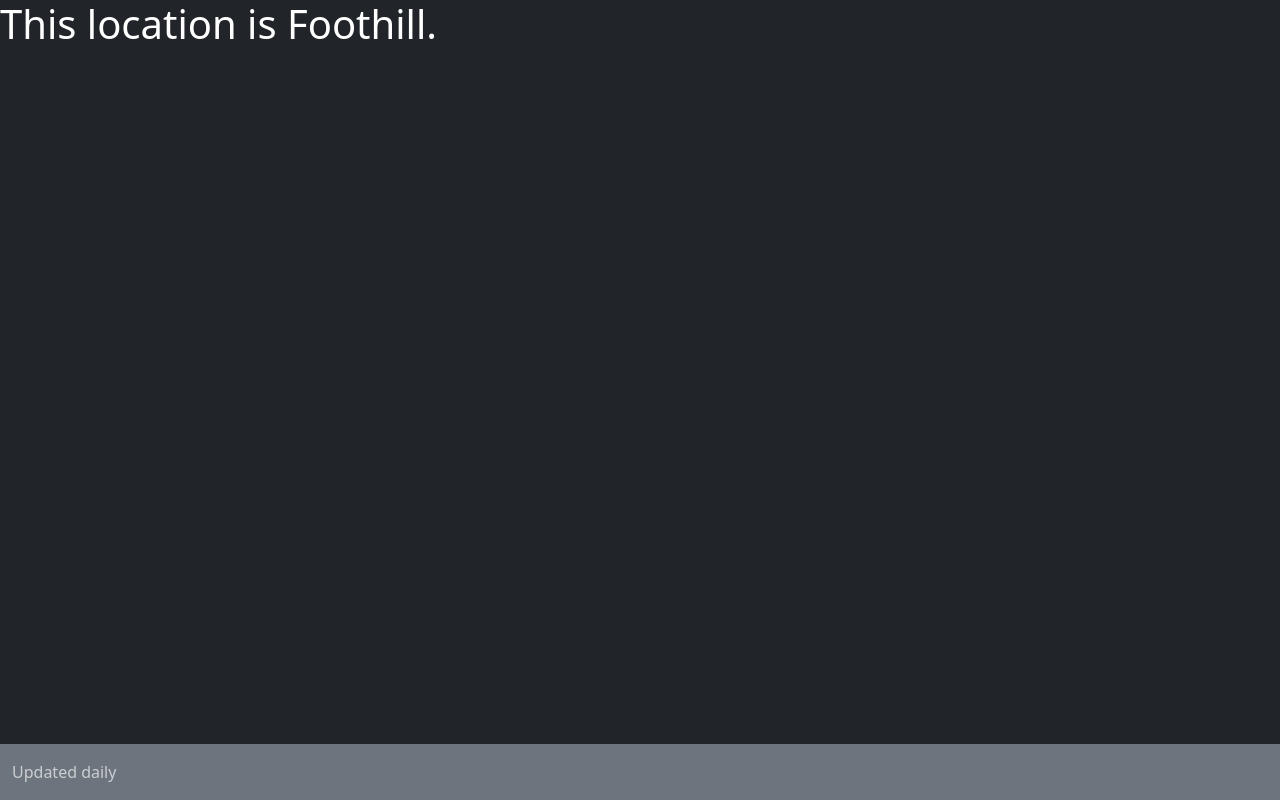
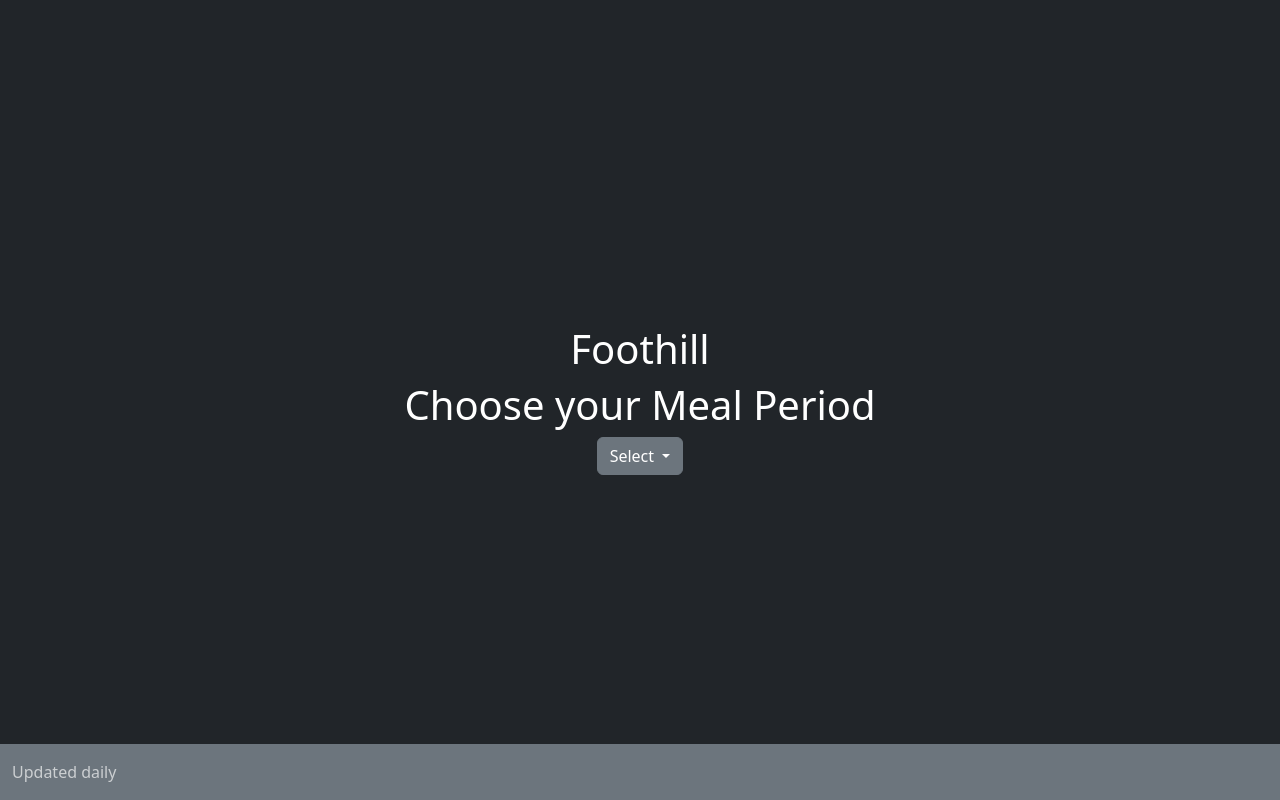
Before and after one commit to PopsicleSnow/Macros, a Flask app: template templates/foothill.html in a window 1280 px wide. Run offline with Flask 3, Linux system fonts and the light colour scheme; data comes from the database, SQL or seed files in the repository; the template is opened without the code that fills it: most values are stand-ins (such as "Sample title", 1, 10 or a date in 2020).

Commit message:
add dropdown for mealperiods for foothill

```diff
--- a/templates/base.html
+++ b/templates/base.html
@@ -3,6 +3,7 @@
     <head>
         <meta charset="utf-8">
         <meta name="viewport" content="width=device-width, initial-scale=1">
+        <script src="https://code.jquery.com/jquery-3.7.1.min.js" integrity="sha256-/JqT3SQfawRcv/BIHPThkBvs0OEvtFFmqPF/lYI/Cxo=" crossorigin="anonymous"></script>
         <link rel="icon" type="image/x-icon" href="{{ url_for('static',filename='meal-food-icon.svg') }}">
         <link href="https://cdn.jsdelivr.net/npm/bootstrap@5.3.2/dist/css/bootstrap.min.css" rel="stylesheet" integrity="sha384-T3c6CoIi6uLrA9TneNEoa7RxnatzjcDSCmG1MXxSR1GAsXEV/Dwwykc2MPK8M2HN" crossorigin="anonymous">
         <link href="{{ url_for('static',filename='main.css') }}" rel="stylesheet">
@@ -21,5 +22,7 @@
         </div>
         <script src="https://cdn.jsdelivr.net/npm/@popperjs/core@2.11.8/dist/umd/popper.min.js" integrity="sha384-I7E8VVD/ismYTF4hNIPjVp/Zjvgyol6VFvRkX/vR+Vc4jQkC+hVqc2pM8ODewa9r" crossorigin="anonymous"></script>
         <script src="https://cdn.jsdelivr.net/npm/bootstrap@5.3.2/dist/js/bootstrap.bundle.min.js" integrity="sha384-C6RzsynM9kWDrMNeT87bh95OGNyZPhcTNXj1NW7RuBCsyN/o0jlpcV8Qyq46cDfL" crossorigin="anonymous"></script>
+
+
     </body>
 </html>
--- a/templates/foothill.html
+++ b/templates/foothill.html
@@ -3,7 +3,51 @@
 {% block title %} Foothill {% endblock %}
 
 {% block content %}
-<h1>This location is Foothill.</h1>
-<p id="mealperiods"></p>
+<div class="container d-flex justify-content-center text-center vh-100">
+    <div class="row align-self-center row-cols-1">
+        <div class="col">
+            <h1>Foothill</h1>
+            <h1>Choose your Meal Period</h1>
+        </div>
+        <div class="col">
+            <div class="dropdown-center">
+                <button class="btn btn-secondary dropdown-toggle" type="button" data-bs-toggle="dropdown" aria-expanded="false">
+                    Select
+                </button>
+                <ul class="dropdown-menu dropdown-menu-dark" id="mealperiods">
+                    <li><a class="dropdown-item">{{ location }}</a></li>
+                </ul>
+            </div>
+        </div>
+    </div>
+</div>
+
+<script>
+    // Function to fetch and display data
+    function fetchData() {
+        // Make an AJAX request to /mealperiods endpoint with appropriate parameters
+        $.ajax({
+            url: '/mealperiods',
+            data: {
+                location: 'Foothill'
+            },
+            success: function (data) {
+                // Update the content of the data-container div with the received data
+                data.forEach(function (mealPeriod) {
+                    $('#mealperiods').append('<li><a class="dropdown-item" href="#">' + mealPeriod + '</a></li>');
+                })
+            },
+            error: function (error) {
+                console.log('Error fetching data:', error);
+            }
+        });
+    }
+
+    // Call the fetchData function when the page loads or when needed
+    $(document).ready(function () {
+        fetchData();
+    });
+</script>
+
 
 {% endblock %}
```
